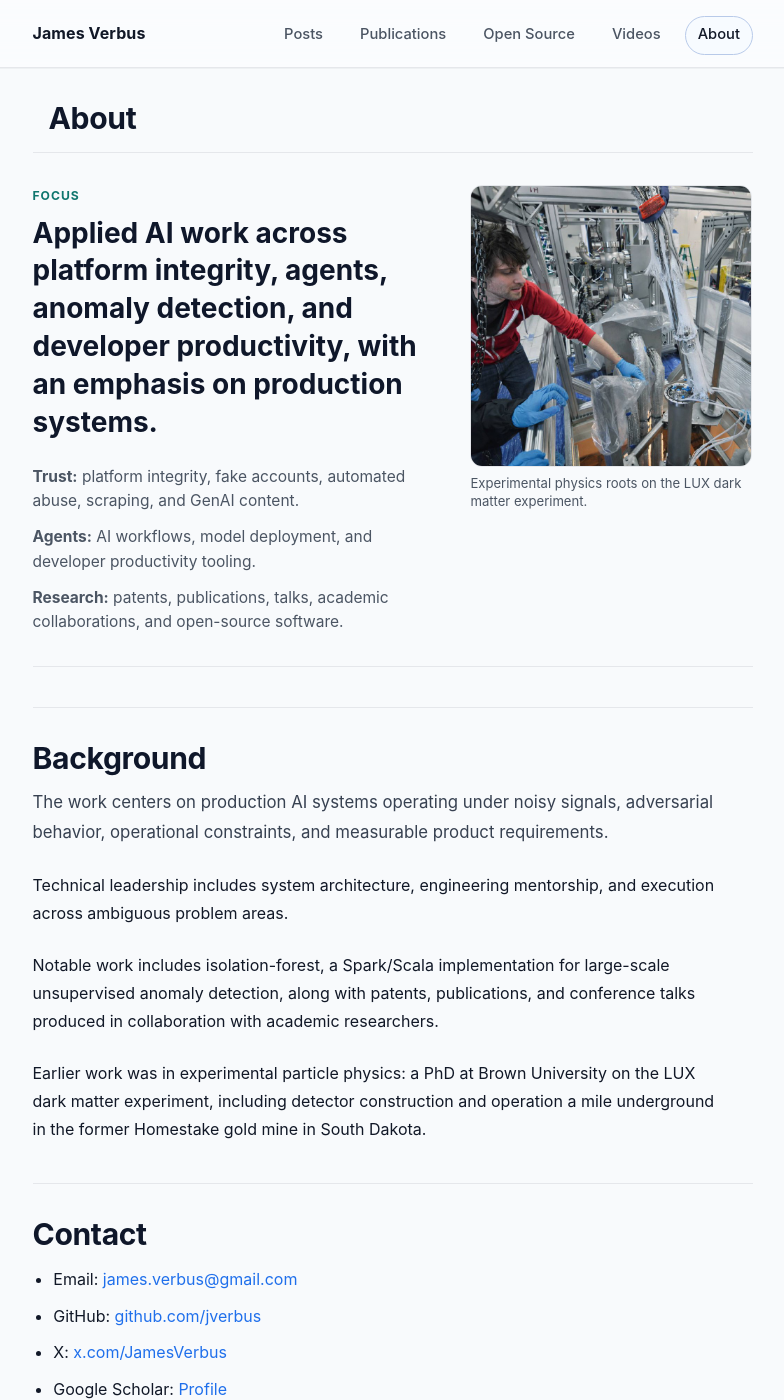
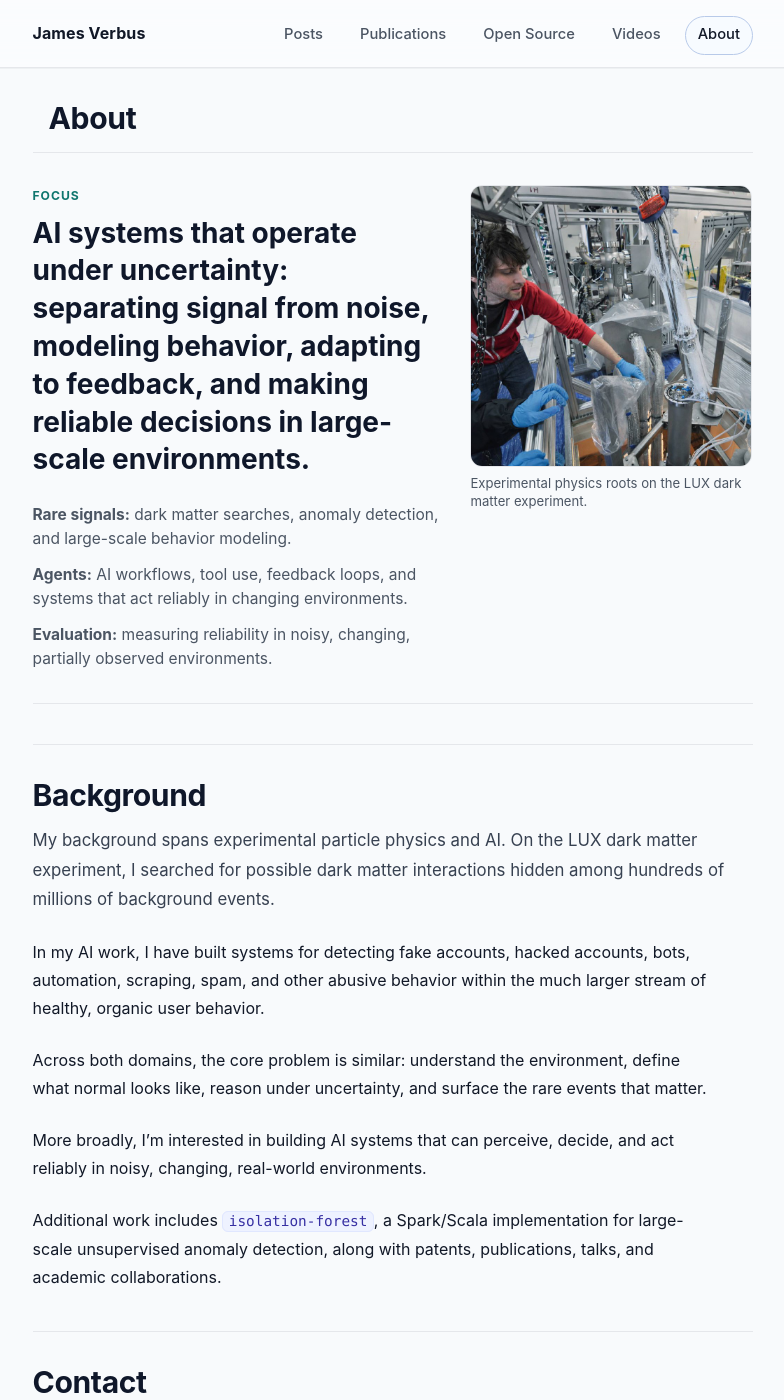
Before and after one commit to jverbus/jverbus.github.io, a Jekyll site: the page built from about.md, in a window 1280 px wide and 1400 px high. Shown: the whole window, without its empty margins (240-1024 px from the left). Built offline with Jekyll 4.4.1, drawn with Linux system fonts in a browser that asks for light colours.

Commit message:
Reframe AI systems positioning

```diff
--- a/_includes/site/head.html
+++ b/_includes/site/head.html
@@ -13,7 +13,7 @@
     {% if page.layout == 'post' and page.excerpt %}
       {% assign page_description = page.excerpt | strip_html | normalize_whitespace | truncate: 160 %}
     {% else %}
-      {% assign page_description = site.tagline | default: "Personal website of James Verbus, writing on AI, Agents, Trust, anomaly detection, and applied AI systems." %}
+      {% assign page_description = site.tagline | default: "Personal website of James Verbus, writing on AI systems under uncertainty: agents, anomaly detection, behavior modeling, evaluation, and reliable AI." %}
     {% endif %}
   {% endif %}
   <meta name="description" content="{{ page_description | escape }}">
--- a/about.md
+++ b/about.md
@@ -1,7 +1,7 @@
 ---
 layout: page
 title: About
-description: "James Verbus writes about AI, Agents, Trust, anomaly detection, platform integrity, and applied AI systems. His work includes patents, open-source software, publications, and conference talks."
+description: "Writing on AI systems under uncertainty: agents, anomaly detection, behavior modeling, evaluation, and reliable AI."
 og_image: "/assets/images/social/2016-08-18-calibrating-the-lux-dark-matter-experiment-1200x630.jpg"
 og_image_alt: "James Verbus with the LUX dark matter experiment"
 og_image_width: 1200
@@ -12,11 +12,11 @@ last_modified_at: 2026-04-28
 <section class="about-hero">
   <div class="about-intro">
     <p class="eyebrow">Focus</p>
-    <p class="about-lede">Applied AI work across platform integrity, agents, anomaly detection, and developer productivity, with an emphasis on production systems.</p>
+    <p class="about-lede">AI systems that operate under uncertainty: separating signal from noise, modeling behavior, adapting to feedback, and making reliable decisions in large-scale environments.</p>
     <div class="about-highlights" role="list">
-      <p role="listitem"><strong>Trust:</strong> platform integrity, fake accounts, automated abuse, scraping, and GenAI content.</p>
-      <p role="listitem"><strong>Agents:</strong> AI workflows, model deployment, and developer productivity tooling.</p>
-      <p role="listitem"><strong>Research:</strong> patents, publications, talks, academic collaborations, and open-source software.</p>
+      <p role="listitem"><strong>Rare signals:</strong> dark matter searches, anomaly detection, and large-scale behavior modeling.</p>
+      <p role="listitem"><strong>Agents:</strong> AI workflows, tool use, feedback loops, and systems that act reliably in changing environments.</p>
+      <p role="listitem"><strong>Evaluation:</strong> measuring reliability in noisy, changing, partially observed environments.</p>
     </div>
   </div>
   <figure class="about-photo">
@@ -27,13 +27,15 @@ last_modified_at: 2026-04-28
 
 ## Background
 
-The work centers on production AI systems operating under noisy signals, adversarial behavior, operational constraints, and measurable product requirements.
+My background spans experimental particle physics and AI. On the LUX dark matter experiment, I searched for possible dark matter interactions hidden among hundreds of millions of background events.
 
-Technical leadership includes system architecture, engineering mentorship, and execution across ambiguous problem areas.
+In my AI work, I have built systems for detecting fake accounts, hacked accounts, bots, automation, scraping, spam, and other abusive behavior within the much larger stream of healthy, organic user behavior.
 
-Notable work includes isolation-forest, a Spark/Scala implementation for large-scale unsupervised anomaly detection, along with patents, publications, and conference talks produced in collaboration with academic researchers.
+Across both domains, the core problem is similar: understand the environment, define what normal looks like, reason under uncertainty, and surface the rare events that matter.
 
-Earlier work was in experimental particle physics: a PhD at Brown University on the LUX dark matter experiment, including detector construction and operation a mile underground in the former Homestake gold mine in South Dakota.
+More broadly, I'm interested in building AI systems that can perceive, decide, and act reliably in noisy, changing, real-world environments.
+
+Additional work includes `isolation-forest`, a Spark/Scala implementation for large-scale unsupervised anomaly detection, along with patents, publications, talks, and academic collaborations.
 
 ## Contact
 
```
Also changed, not shown: index.md (+4 -3 lines).
